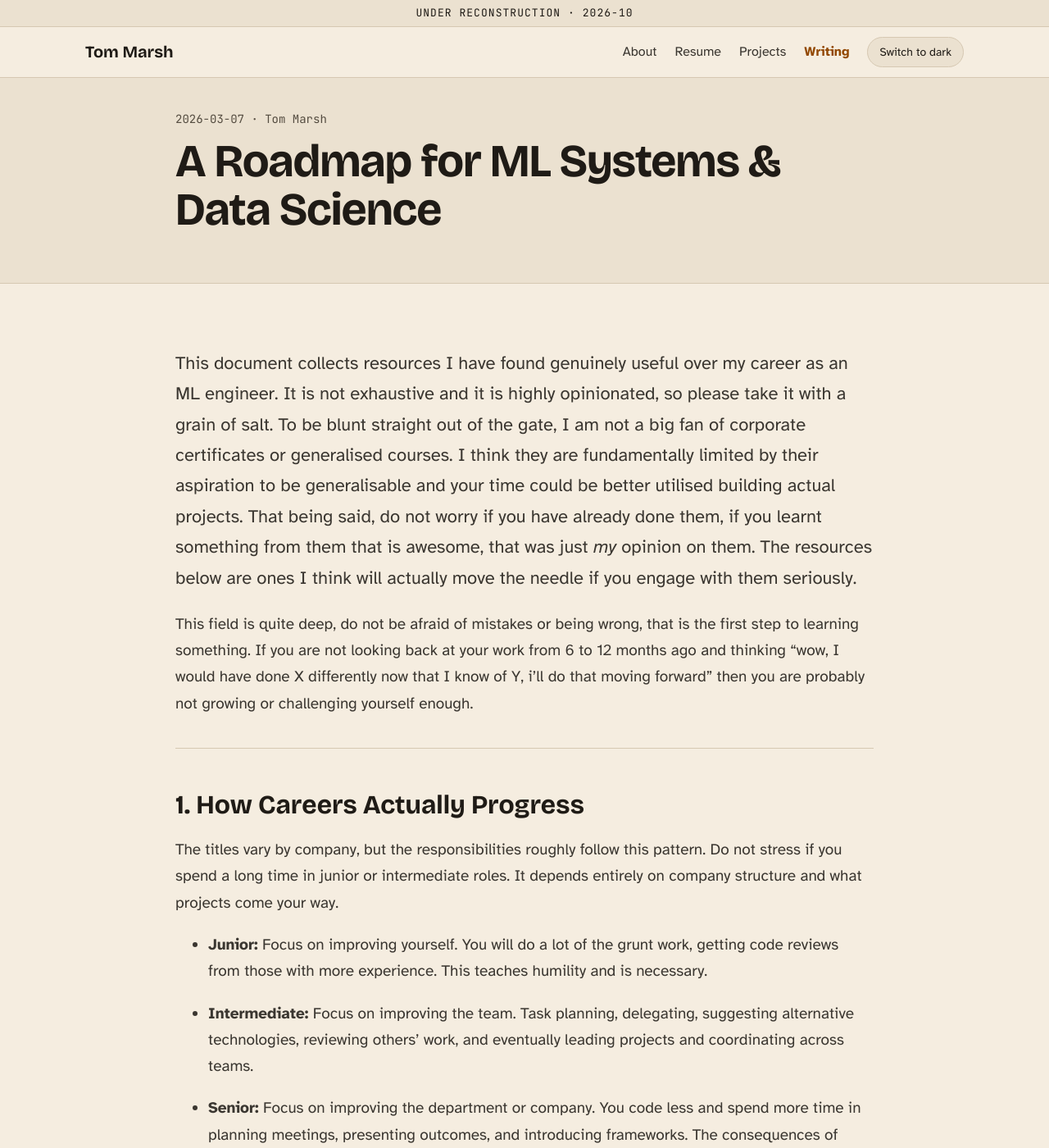
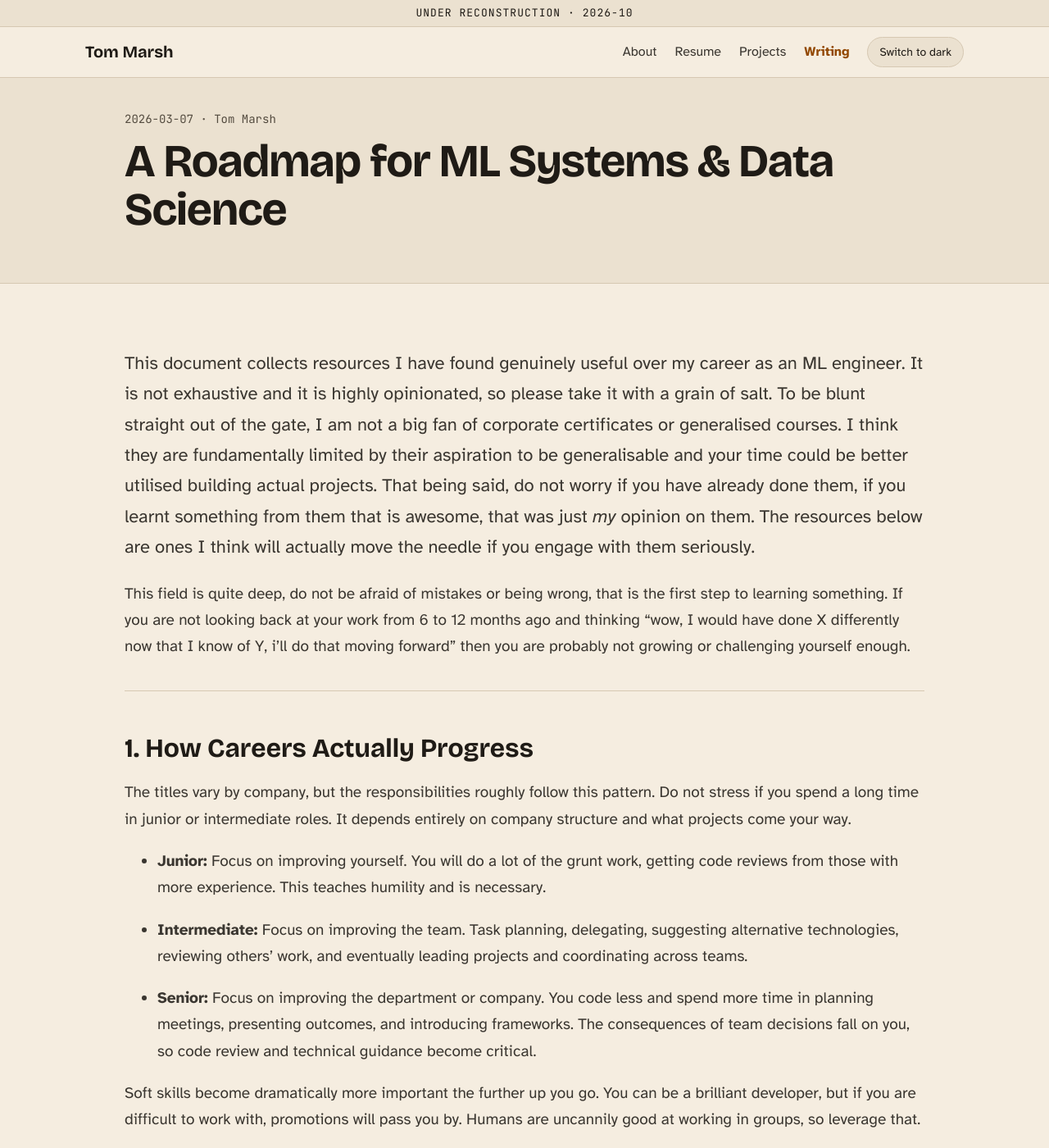
Before and after one commit to Graphight/Graphight.github.io, a Jekyll site: the page built from articles/2026-03-07_MLSystemsResourceGuide.md, in a window 1280 px wide and 1400 px high. Shown: the whole window at 82% size. Built offline with Jekyll 4.4.1, drawn with Linux system fonts in a browser that asks for light colours.

Commit message:
theme: widen the column to 1024px

```diff
--- a/assets/css/site.scss
+++ b/assets/css/site.scss
@@ -47,7 +47,7 @@
 $display: "Bricolage Grotesque", system-ui, sans-serif;
 $body: "Atkinson Hyperlegible", system-ui, sans-serif;
 $mono: "JetBrains Mono", ui-monospace, monospace;
-$column: 900px;
+$column: 1024px;
 
 * { box-sizing: border-box; }
 
```
